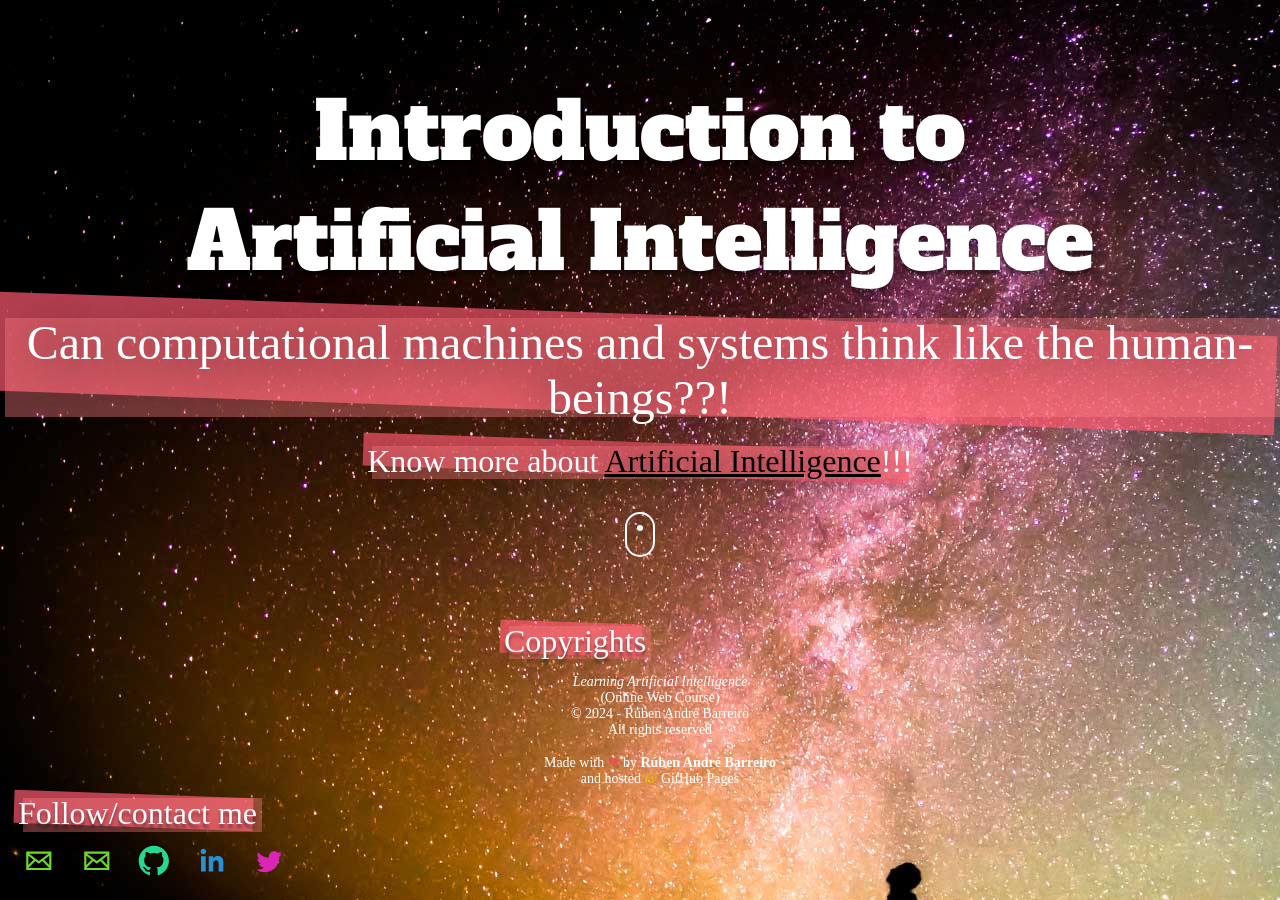
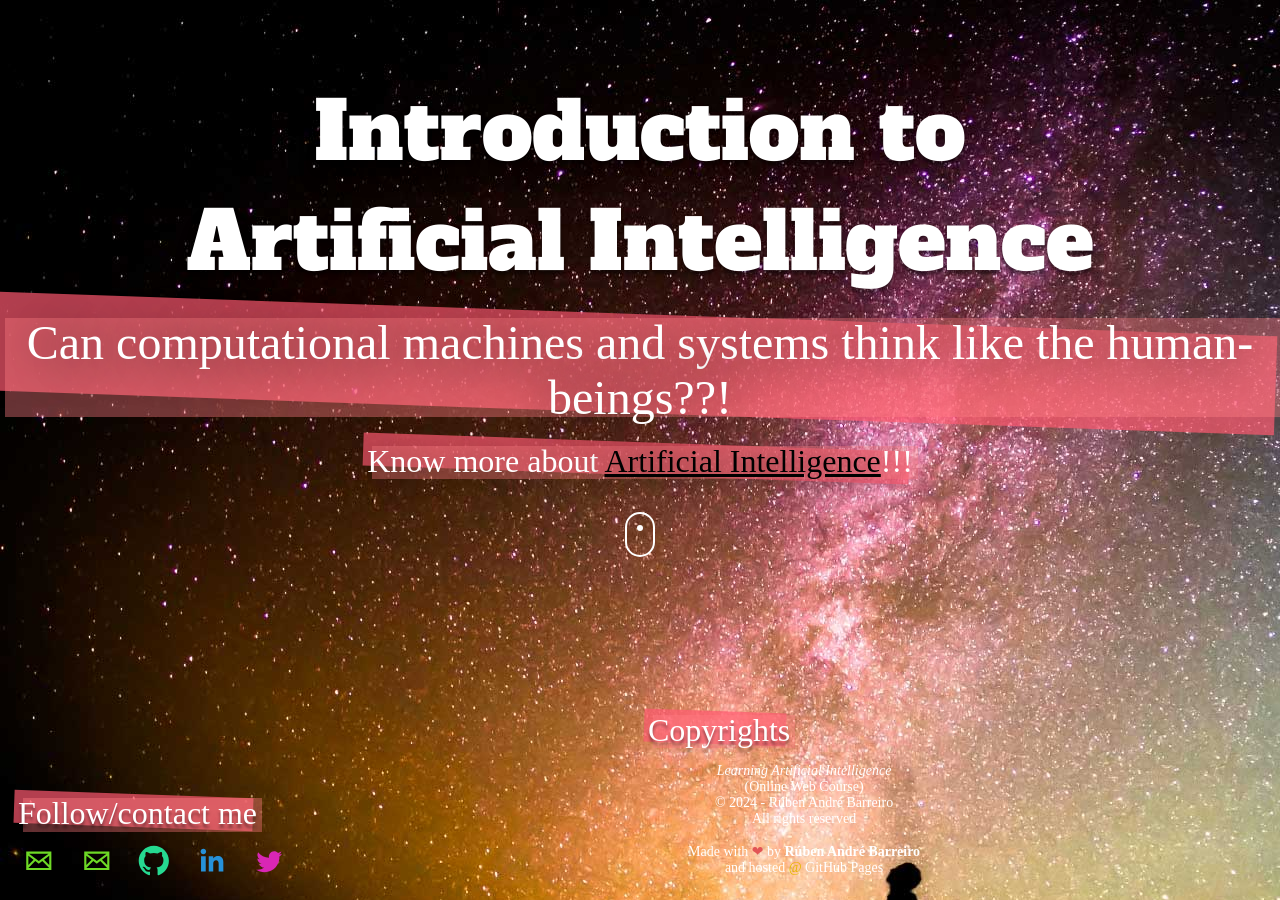
Before and after one commit to learning-artificial-intelligence/learning-artificial-intelligence.github.io, a Jekyll site: the page built from index.html, in a window 1280 px wide. Built offline with Jekyll 4.4.1, drawn with Linux system fonts in a browser that asks for light colours; nearby versions of some CDN libraries; some web fonts are replaced.

Commit message:
Some minor changes added
Some minor changes added

```diff
--- a/assets/css/custom/examples copia.css
+++ b/assets/css/custom/examples copia.css
@@ -297,7 +297,7 @@ p{
 	left: 50%;
 	bottom: 10px;
 	color: #ffffff;
-	transform: translate(-50%, -50%);
+  	margin: 0 auto;
 	z-index: 999;
  }
 
--- a/assets/css/custom/examples.css
+++ b/assets/css/custom/examples.css
@@ -104,7 +104,7 @@ p{
 	left: 50%;
 	bottom: 10px;
 	color: #ffffff;
-	transform: translate(-50%, -50%);
+  	margin: 0 auto;
 	z-index: 999;
  }
 
--- a/assets/css/custom/examples_backup_5_3_17.css
+++ b/assets/css/custom/examples_backup_5_3_17.css
@@ -297,7 +297,7 @@ p{
 	left: 50%;
 	bottom: 10px;
 	color: #ffffff;
-	transform: translate(-50%, -50%);
+  	margin: 0 auto;
 	z-index: 999;
  }
 
```
